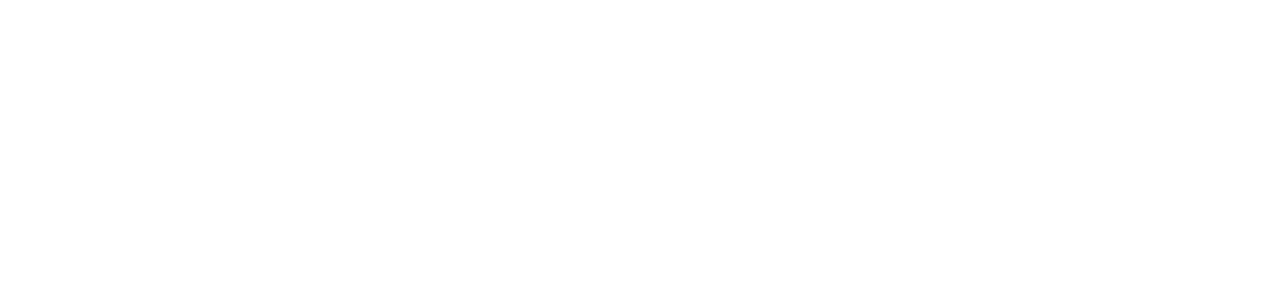
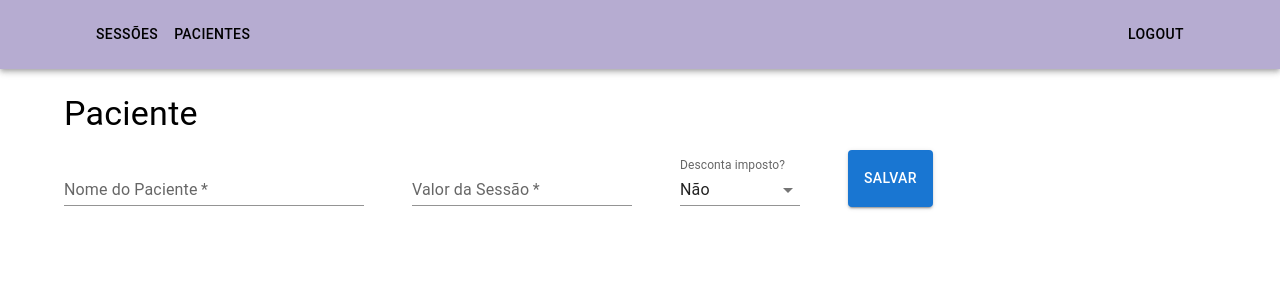
Before and after one commit to bruno-lazzara/controle-pacientes, a React (Create React App) app: page /admin/pacientes/novo in a window 1280 px wide. Before the commit this address had no page. Shown: the top 300 px of the page. Built offline with nearby package versions, Linux system fonts and the light colour scheme.

Commit message:
Cria o formulário para cadastrar ou atualizar paciente

```diff
--- a/package.json
+++ b/package.json
@@ -17,6 +17,7 @@
     "axios": "^1.5.0",
     "react": "^18.2.0",
     "react-dom": "^18.2.0",
+    "react-number-format": "^5.3.1",
     "react-router-dom": "^6.15.0",
     "react-scripts": "5.0.1",
     "recoil": "^0.7.7",
--- /dev/null
+++ b/src/pages/Pacientes/FormPaciente.tsx
@@ -0,0 +1,144 @@
+import { Box, Button, FormControl, InputLabel, MenuItem, Select, SelectChangeEvent, TextField, Typography } from "@mui/material";
+import { useEffect, useState } from "react";
+import { useParams } from "react-router-dom";
+import http from "../../http";
+import IPaciente from "../../interfaces/IPaciente";
+import * as React from "react";
+import { NumericFormat, NumericFormatProps } from "react-number-format";
+
+const NumericFormatCustom = React.forwardRef<NumericFormatProps>(
+    function NumericFormatCustom(props, ref) {
+        const { ...other } = props;
+
+        return (
+            <NumericFormat
+                {...other}
+                getInputRef={ref}
+                thousandSeparator='.'
+                decimalSeparator=','
+                valueIsNumericString
+                prefix='R$ '
+            />
+        );
+    },
+);
+
+const config = {
+    headers: {
+        'x-access-token': localStorage.getItem('access-token')
+    }
+};
+
+export default function FormPaciente() {
+    const parametros = useParams();
+    const [nome, setNome] = useState('');
+    const [valorSessao, setValorSessao] = useState('');
+    const [descontaImposto, setDescontaImposto] = useState(false);
+
+    useEffect(() => {
+        async function buscarPaciente(id: string) {
+            try {
+                const resposta = await http.get<IPaciente>(`/pacientes/${id}`, config);
+
+                setNome(resposta.data.nome);
+                setValorSessao(resposta.data.valor_secao.toString());
+                setDescontaImposto(resposta.data.desconta_imposto);
+            } catch (err) {
+                setNome('');
+                setValorSessao('');
+                setDescontaImposto(false);
+            }
+        }
+
+        if (parametros.id) {
+            buscarPaciente(parametros.id);
+        }
+    }, [parametros]);
+
+    const alterarDescontaImposto = (evento: SelectChangeEvent<boolean>) => {
+        if (evento.target.value === 'true') {
+            setDescontaImposto(true);
+        } else {
+            setDescontaImposto(false);
+        }
+    }
+
+    const upsertPaciente = async (evento: React.FormEvent<HTMLFormElement>) => {
+        evento.preventDefault();
+
+        const valorSessaoFormatado = valorSessao.replace('R$ ', '').replace(',', '.');
+        let paciente = {
+            nome: nome,
+            valor_secao: Number(valorSessaoFormatado).toFixed(2),
+            desconta_imposto: descontaImposto,
+            sessoes: []
+        };
+
+        setNome('');
+        setValorSessao('');
+        setDescontaImposto(false);
+
+        try {
+            console.log(paciente);
+            if (parametros.id) {
+                const resposta = await http.put(`/pacientes/${parametros.id}`, paciente, config);
+                alert(resposta.status === 200 ? 'Paciente atualizado!' : 'Erro ao atualizar paciente');
+            } else {
+                const resposta = await http.post('/pacientes', paciente, config);
+                alert(resposta.status === 201 ? 'Paciente cadastrado!' : 'Erro ao cadastrar paciente');
+            }
+        } catch (err) {
+            alert('Erro na operação');
+        }
+    }
+
+    return (
+        <>
+            <Box>
+                <Typography component={'h1'} variant='h4'>Paciente</Typography>
+                <Box
+                    component={'form'}
+                    onSubmit={upsertPaciente}
+                >
+                    <TextField
+                        value={nome}
+                        onChange={evento => setNome(evento.target.value)}
+                        label='Nome do Paciente'
+                        variant='standard'
+                        sx={{ m: 3, ml: 0, minWidth: 300 }}
+                        required
+                    />
+
+                    <TextField
+                        label="Valor da Sessão"
+                        value={valorSessao}
+                        onChange={evento => setValorSessao(evento.target.value)}
+                        InputProps={{
+                            inputComponent: NumericFormatCustom as any,
+                        }}
+                        variant="standard"
+                        sx={{ m: 3 }}
+                        required
+                    />
+
+                    <FormControl variant="standard" sx={{ m: 3, minWidth: 120 }}>
+                        <InputLabel id="desconta-imposto-label">Desconta imposto?</InputLabel>
+                        <Select
+                            labelId="desconta-imposto-label"
+                            id="desconta-imposto"
+                            value={descontaImposto}
+                            onChange={alterarDescontaImposto}
+                            label="Desconta imposto?"
+                            required
+                        >
+                            <MenuItem value={'false'}>Não</MenuItem>
+                            <MenuItem value={'true'}>Sim</MenuItem>
+                        </Select>
+                    </FormControl>
+
+                    <Button type='submit' variant='contained' sx={{ padding: '1rem', mt: '1rem', ml: 3, height: '100%' }}>Salvar</Button>
+                </Box>
+            </Box>
+        </>
+    )
+}
--- a/src/routes.tsx
+++ b/src/routes.tsx
@@ -5,6 +5,7 @@
 import { RecoilRoot } from 'recoil';
 import { Suspense } from 'react';
 import Pacientes from './pages/Pacientes';
+import FormPaciente from './pages/Pacientes/FormPaciente';
 
 function AppRouter() {
   return (
@@ -17,6 +18,8 @@
               <Route path='/admin' element={<Header />}>
                 <Route path='sessoes' element={<Sessoes />} />
                 <Route path='pacientes' element={<Pacientes />} />
+                <Route path='pacientes/novo' element={<FormPaciente />} />
+                <Route path='pacientes/:id' element={<FormPaciente />} />
               </Route>
             </Routes>
           </Suspense>
```
Also changed, not shown: 1 other file (tests, documents, lock files or other folders).
